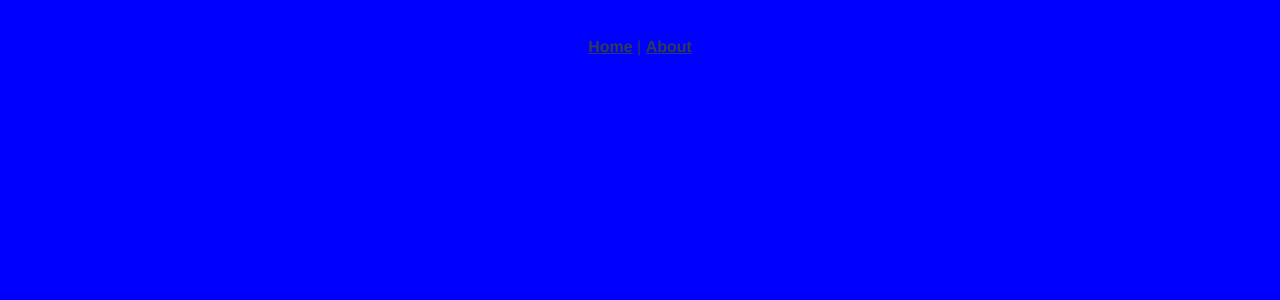
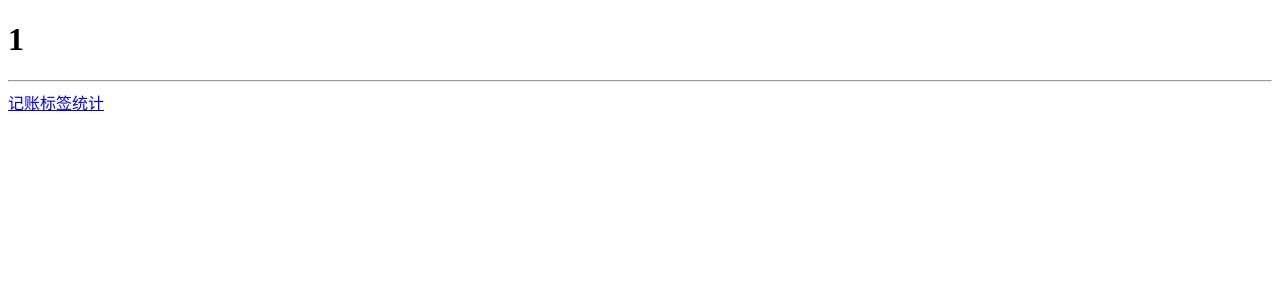
Before and after one commit to rustinliu/qingjizhang, a Vue app: page /#/account in a window 1280 px wide. Shown: the top 300 px of the page. Built offline with nearby package versions, Linux system fonts and the light colour scheme.

Commit message:
添加内容

```diff
--- a/src/App.vue
+++ b/src/App.vue
@@ -1,18 +1,16 @@
 <template>
-    <div id="app">
-        <div id="nav">
-            <router-link to="/">Home</router-link> |
-            <router-link to="/about">About</router-link>
+    <div>
+        <router-view></router-view>
+        <hr />
+        <div>
+            <router-link to="/Account">记账</router-link>
+            <router-link to="/labels">标签</router-link>
+            <router-link to="/statistics">统计</router-link>
         </div>
-        <router-view />
     </div>
 </template>
 
 <style lang="scss">
-@import "~@/assets/color.scss";
-body {
-    background-color: $blue;
-}
 #app {
     font-family: Avenir, Helvetica, Arial, sans-serif;
     -webkit-font-smoothing: antialiased;
--- a/src/assets/color.scss
+++ /dev/null
@@ -1 +0,0 @@
-$blue: #0000ff;
--- a/src/router/index.ts
+++ b/src/router/index.ts
@@ -1,27 +1,32 @@
-import Vue from 'vue'
-import VueRouter, { RouteConfig } from 'vue-router'
-import Home from '../views/Home.vue'
+import Vue from "vue";
+import VueRouter, { RouteConfig } from "vue-router";
+import Account from "@/views/Account.vue";
+import Labels from "@/views/Labels.vue";
+import Statistics from "@/views/Statistics.vue";
 
-Vue.use(VueRouter)
+Vue.use(VueRouter);
 
 const routes: Array<RouteConfig> = [
-  {
-    path: '/',
-    name: 'Home',
-    component: Home
-  },
-  {
-    path: '/about',
-    name: 'About',
-    // route level code-splitting
-    // this generates a separate chunk (about.[hash].js) for this route
-    // which is lazy-loaded when the route is visited.
-    component: () => import(/* webpackChunkName: "about" */ '../views/About.vue')
-  }
-]
+    {
+        path: "/",
+        redirect: "/account",
+    },
+    {
+        path: "/account",
+        component: Account,
+    },
+    {
+        path: "/labels",
+        component: Labels,
+    },
+    {
+        path: "/statistics",
+        component: Statistics,
+    },
+];
 
 const router = new VueRouter({
-  routes
-})
+    routes,
+});
 
-export default router
+export default router;
--- /dev/null
+++ b/src/views/Account.vue
@@ -0,0 +1,18 @@
+<template>
+    <div>
+        <h1>{{ a }}</h1>
+    </div>
+</template>
+
+<script lang="ts">
+import Vue from "vue";
+export default Vue.extend({
+    data() {
+        return {
+            a: 1,
+        };
+    },
+});
+</script>
+
+<style lang="scss" scoped></style>
--- /dev/null
+++ b/src/views/Labels.vue
@@ -0,0 +1,8 @@
+<template><div>2</div></template>
+
+<script lang="ts">
+import Vue from "vue";
+export default Vue.extend({});
+</script>
+
+<style lang="scss" scoped></style>
--- /dev/null
+++ b/src/views/Statistics.vue
@@ -0,0 +1,8 @@
+<template><div>3</div></template>
+
+<script lang="ts">
+import Vue from "vue";
+export default Vue.extend({});
+</script>
+
+<style lang="scss" scoped></style>
```
Also changed, not shown: package.json (+27 -27 lines), 1 other file (tests, documents, lock files or other folders).
